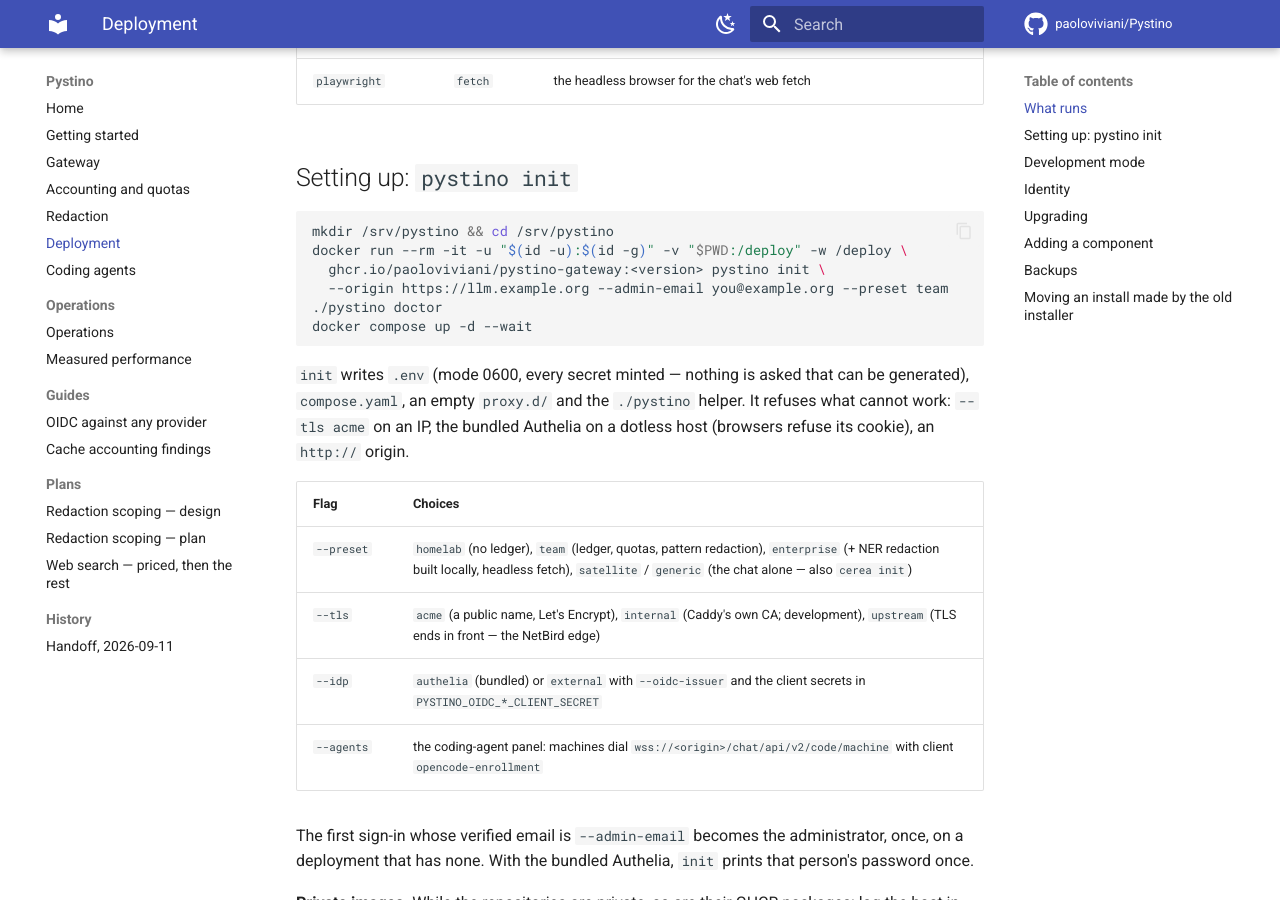
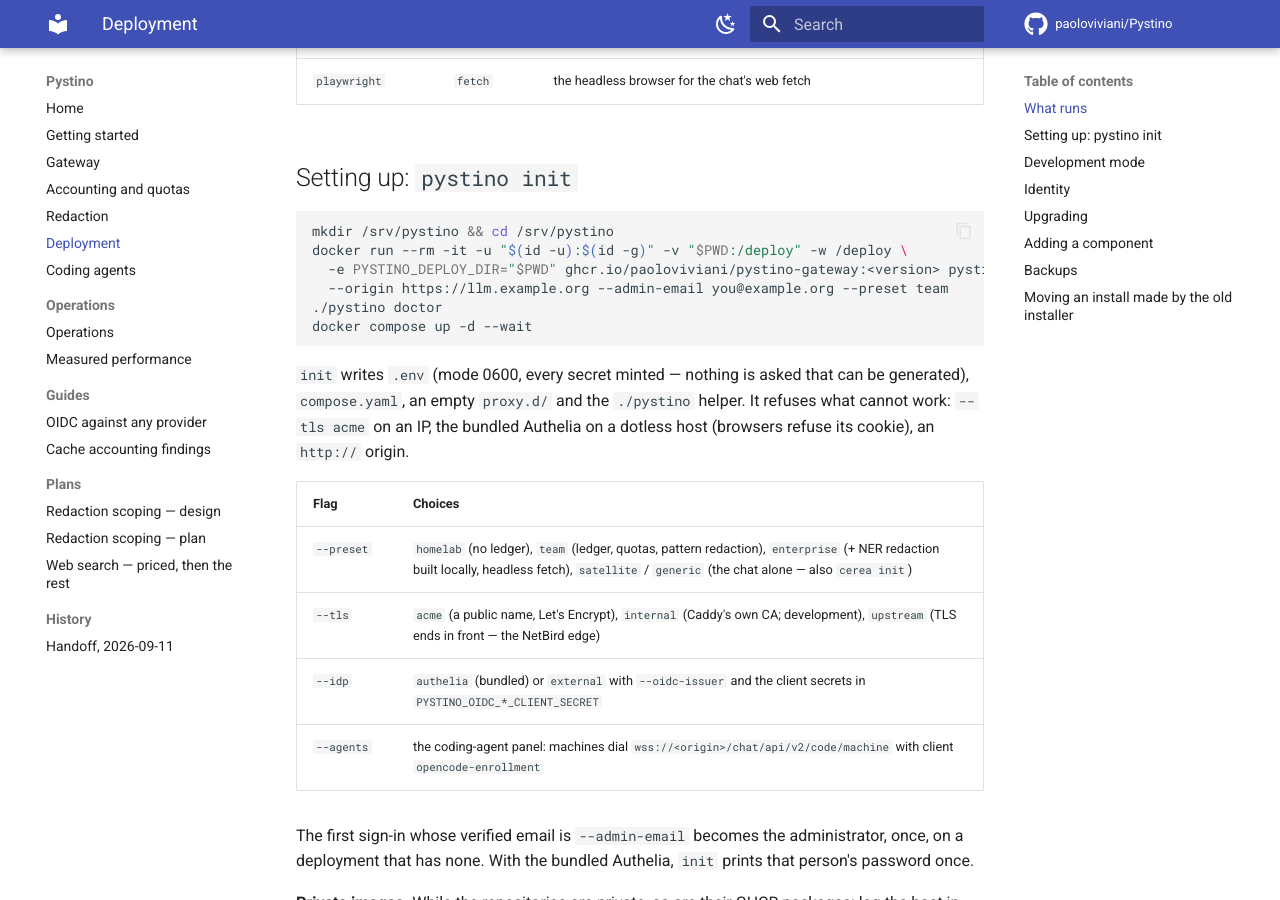
Before and after one commit to paoloviviani/Pystino, an MkDocs documentation site: the page built from docs/deployment.md, in a window 1280 px wide and 900 px high, scrolled down 797 px. Built offline with MkDocs 1.6.1 and Material for MkDocs 9.7.7, drawn with Linux system fonts in a browser that asks for light colours; comment, search, counter and statistics services are not loaded.

Commit message:
Docs: the first docker-run init passes the host path
Without PYSTINO_DEPLOY_DIR the image only knows /deploy and records that as
the host path of proxy.d. scripts/cerea and the ./pystino shim already pass it.

````diff
--- a/docs/deployment.md
+++ b/docs/deployment.md
@@ -26,7 +26,7 @@ service names an image, and add-ons are compose **profiles** chosen by
 ```bash
 mkdir /srv/pystino && cd /srv/pystino
 docker run --rm -it -u "$(id -u):$(id -g)" -v "$PWD:/deploy" -w /deploy \
-  ghcr.io/paoloviviani/pystino-gateway:<version> pystino init \
+  -e PYSTINO_DEPLOY_DIR="$PWD" ghcr.io/paoloviviani/pystino-gateway:<version> pystino init \
   --origin https://llm.example.org --admin-email you@example.org --preset team
 ./pystino doctor
 docker compose up -d --wait
````
Also changed, not shown: README.md (+1 -1 lines).
